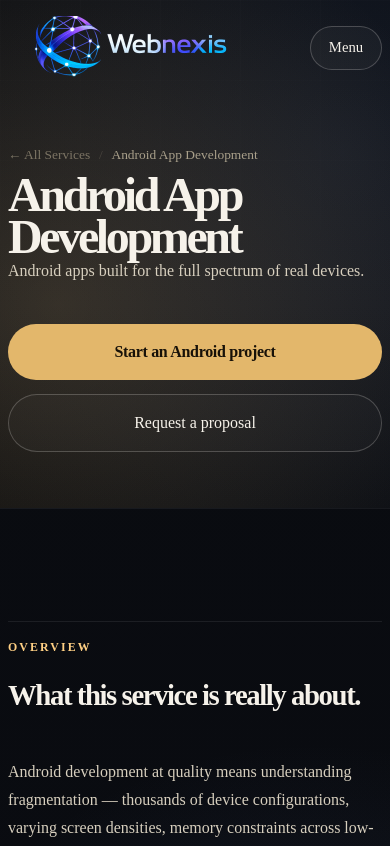
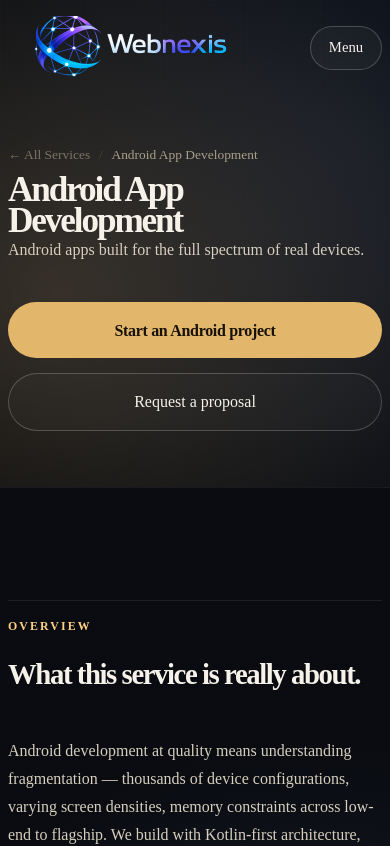
Before and after one commit to Webnexis252/god, a Next.js app: page /services/android-app-development in a window 390 px wide. Shown: the top 846 px of the page. Built offline with nearby package versions, Linux system fonts and the light colour scheme.

Commit message:
feat: add spectacular entrance reveal and refine hero typography

```diff
--- a/src/app/globals.css
+++ b/src/app/globals.css
@@ -107,12 +107,144 @@ ol {
   outline-offset: 3px;
 }
 
+/* ─────────────────────────────────────────
+   Spectacular Entrance Reveal
+───────────────────────────────────────── */
+
+.entrance-overlay-spectacular {
+  position: fixed;
+  inset: 0;
+  z-index: 9999;
+  display: flex;
+  flex-direction: column;
+  align-items: center;
+  justify-content: center;
+  pointer-events: none;
+}
+
+.entrance-panel {
+  position: absolute;
+  left: 0;
+  width: 100%;
+  height: 50%;
+  background: #07090d;
+  will-change: transform;
+  overflow: hidden;
+  pointer-events: auto;
+}
+
+.entrance-panel-top {
+  top: 0;
+  transform-origin: top;
+}
+
+.entrance-panel-bottom {
+  bottom: 0;
+  transform-origin: bottom;
+}
+
+.entrance-glow {
+  position: absolute;
+  width: 100%;
+  height: 200%;
+  left: 0;
+  pointer-events: none;
+  background:
+    radial-gradient(ellipse 60% 44% at 50% 50%, rgba(227, 183, 107, 0.18), transparent 70%),
+    radial-gradient(ellipse 40% 30% at 50% 50%, rgba(88, 111, 157, 0.12), transparent 60%);
+  animation: entrance-glow-pulse 2s ease-in-out infinite alternate;
+}
+
+.entrance-glow-top { bottom: -100%; }
+.entrance-glow-bottom { top: -100%; }
+
+@keyframes entrance-glow-pulse {
+  from { opacity: 0.7; }
+  to   { opacity: 1; }
+}
+
+.entrance-grid {
+  position: absolute;
+  width: 100%;
+  height: 200%;
+  left: 0;
+  pointer-events: none;
+  background-image:
+    linear-gradient(rgba(255, 255, 255, 0.022) 1px, transparent 1px),
+    linear-gradient(90deg, rgba(255, 255, 255, 0.022) 1px, transparent 1px);
+  background-size: 5rem 5rem;
+  mask-image: radial-gradient(ellipse 70% 60% at center, rgba(0,0,0,0.6), transparent 80%);
+}
+
+.entrance-grid-top { bottom: -100%; }
+.entrance-grid-bottom { top: -100%; }
+
+.entrance-center-content {
+  position: relative;
+  z-index: 10;
+  display: flex;
+  flex-direction: column;
+  align-items: center;
+  gap: 3rem;
+  will-change: opacity, transform;
+}
+
+.entrance-logo {
+  width: clamp(10rem, 28vw, 15rem);
+  height: auto;
+  object-fit: contain;
+  filter: brightness(1.1) drop-shadow(0 0 2.5rem rgba(227, 183, 107, 0.28));
+  user-select: none;
+  pointer-events: none;
+}
+
+.entrance-loading-wrapper {
+  display: flex;
+  flex-direction: column;
+  align-items: center;
+  gap: 0.9rem;
+}
+
+.entrance-progress-text {
+  font-family: var(--font-display);
+  font-size: 1.25rem;
+  font-weight: 300;
+  color: var(--text-muted);
+  letter-spacing: 0.05em;
+  font-variant-numeric: tabular-nums;
+}
+
+.entrance-progress-track {
+  width: 16rem;
+  height: 2px;
+  background: rgba(255, 255, 255, 0.06);
+  border-radius: var(--radius-pill);
+  overflow: hidden;
+}
+
+.entrance-progress-bar {
+  height: 100%;
+  background: linear-gradient(90deg, var(--accent-strong), var(--accent));
+  border-radius: var(--radius-pill);
+  box-shadow: 0 0 10px rgba(227, 183, 107, 0.4);
+}
+
+.entrance-status-text {
+  font-size: 0.65rem;
+  font-weight: 700;
+  text-transform: uppercase;
+  letter-spacing: 0.25em;
+  color: var(--accent-strong);
+  opacity: 0.8;
+}
+
 main {
   display: flex;
   flex-direction: column;
   gap: 7rem;
   padding-bottom: 7rem;
 }
+
 
 section[id] {
   scroll-margin-top: calc(var(--nav-height) + 1rem);
@@ -527,9 +659,9 @@ section[id] {
   margin: 0;
   max-width: 9.5ch;
   font-family: var(--font-display);
-  font-size: clamp(3.6rem, 8vw, 7.9rem);
-  line-height: 0.86;
-  letter-spacing: -0.095em;
+  font-size: clamp(2.6rem, 5.5vw, 5.5rem);
+  line-height: 0.9;
+  letter-spacing: -0.075em;
   text-wrap: balance;
 }
 
@@ -1369,7 +1501,7 @@ section[id] {
   margin: 0;
   color: rgba(246, 242, 234, 0.1);
   font-family: var(--font-display);
-  font-size: clamp(4rem, 9vw, 10rem);
+  font-size: clamp(3rem, 7vw, 7.5rem);
   line-height: 0.85;
   letter-spacing: -0.1em;
   font-weight: 800;
@@ -1382,9 +1514,9 @@ section[id] {
 .service-detail-title {
   margin: 0;
   font-family: var(--font-display);
-  font-size: clamp(3rem, 7vw, 7.2rem);
-  line-height: 0.88;
-  letter-spacing: -0.07em;
+  font-size: clamp(2.2rem, 5vw, 5rem);
+  line-height: 0.9;
+  letter-spacing: -0.06em;
   max-width: 14ch;
 }
 
--- a/src/app/layout.js
+++ b/src/app/layout.js
@@ -1,5 +1,6 @@
 import "./globals.css";
 import { siteConfig } from "@/lib/site";
+import EntranceReveal from "@/components/EntranceReveal";
 
 export const metadata = {
   metadataBase: new URL(siteConfig.url),
@@ -81,6 +82,7 @@ export default function RootLayout({ children }) {
   return (
     <html lang="en" dir="ltr">
       <body>
+        <EntranceReveal />
         {children}
         <script
           type="application/ld+json"
--- /dev/null
+++ b/src/components/EntranceReveal.js
@@ -0,0 +1,125 @@
+"use client";
+
+import { useEffect, useState } from "react";
+import { motion, AnimatePresence, useReducedMotion } from "framer-motion";
+
+export default function EntranceReveal() {
+  const [isVisible, setIsVisible] = useState(true);
+  const [progress, setProgress] = useState(0);
+  const [phase, setPhase] = useState("loading"); // "loading" | "split" | "done"
+  const prefersReducedMotion = useReducedMotion();
+
+  useEffect(() => {
+    // Lock scroll while overlay is active
+    document.body.style.overflow = "hidden";
+
+    if (prefersReducedMotion) {
+      document.body.style.overflow = "";
+      setIsVisible(false);
+      return;
+    }
+
+    // Fake progress counter (0 to 100 over ~1.2s)
+    let startTime = null;
+    const duration = 1200;
+
+    const animateProgress = (timestamp) => {
+      if (!startTime) startTime = timestamp;
+      const elapsed = timestamp - startTime;
+      const rawProgress = Math.min((elapsed / duration) * 100, 100);
+
+      // Easing function for progress (easeOutExpo-ish)
+      const easedProgress = rawProgress === 100 ? 100 : 100 * (1 - Math.pow(2, -10 * (rawProgress / 100)));
+
+      setProgress(Math.round(easedProgress));
+
+      if (elapsed < duration) {
+        requestAnimationFrame(animateProgress);
+      } else {
+        // Trigger the split reveal
+        setTimeout(() => setPhase("split"), 100);
+
+        // Remove from DOM eventually
+        setTimeout(() => {
+          setPhase("done");
+          document.body.style.overflow = "";
+          setIsVisible(false);
+        }, 1200); // 1.2s for split animation to finish
+      }
+    };
+
+    requestAnimationFrame(animateProgress);
+
+    return () => {
+      document.body.style.overflow = "";
+    };
+  }, [prefersReducedMotion]);
+
+  if (!isVisible) return null;
+
+  return (
+    <AnimatePresence>
+      <div className="entrance-overlay-spectacular" aria-hidden="true" role="presentation">
+
+        {/* Top Half Panel */}
+        <motion.div
+          className="entrance-panel entrance-panel-top"
+          initial={{ y: "0%" }}
+          animate={phase === "split" ? { y: "-100%" } : { y: "0%" }}
+          transition={{ duration: 1.1, ease: [0.76, 0, 0.24, 1] }}
+        >
+          <div className="entrance-grid" />
+          <div className="entrance-glow entrance-glow-top" />
+        </motion.div>
+
+        {/* Bottom Half Panel */}
+        <motion.div
+          className="entrance-panel entrance-panel-bottom"
+          initial={{ y: "0%" }}
+          animate={phase === "split" ? { y: "100%" } : { y: "0%" }}
+          transition={{ duration: 1.1, ease: [0.76, 0, 0.24, 1] }}
+        >
+          <div className="entrance-grid entrance-grid-bottom" />
+          <div className="entrance-glow entrance-glow-bottom" />
+        </motion.div>
+
+        {/* Center Content (Logo & Progress) */}
+        <motion.div
+          className="entrance-center-content"
+          initial={{ opacity: 0, scale: 0.96 }}
+          animate={
+            phase === "split"
+              ? { opacity: 0, scale: 1.1 }
+              : { opacity: 1, scale: 1 }
+          }
+          transition={
+            phase === "split"
+              ? { duration: 0.5, ease: [0.4, 0, 1, 1] }
+              : { duration: 0.8, ease: [0.16, 1, 0.3, 1] }
+          }
+        >
+          <img
+            src="/logo.png"
+            alt="Webnexis"
+            className="entrance-logo"
+            draggable={false}
+          />
+
+          <div className="entrance-loading-wrapper">
+            <span className="entrance-progress-text">{progress}%</span>
+            <div className="entrance-progress-track">
+              <motion.div
+                className="entrance-progress-bar"
+                style={{ width: `${progress}%` }}
+              />
+            </div>
+            <span className="entrance-status-text">
+              {progress === 100 ? "READY" : "LOADING"}
+            </span>
+          </div>
+        </motion.div>
+
+      </div>
+    </AnimatePresence>
+  );
+}
--- a/src/components/HeroSection.js
+++ b/src/components/HeroSection.js
@@ -38,7 +38,7 @@ export default function HeroSection() {
             ? {
                 initial: prefersReducedMotion ? false : { opacity: 0, y: 42 },
                 animate: prefersReducedMotion ? { opacity: 1 } : { opacity: 1, y: 0 },
-                transition: { duration: 0.85, ease: [0.16, 1, 0.3, 1] },
+                transition: { duration: 0.85, delay: 1.6, ease: [0.16, 1, 0.3, 1] },
               }
             : {})}
         >
@@ -68,7 +68,7 @@ export default function HeroSection() {
                 animate: prefersReducedMotion ? { opacity: 1 } : { opacity: 1, y: 0 },
                 transition: {
                   duration: 0.8,
-                  delay: 0.08,
+                  delay: 1.68,
                   ease: [0.16, 1, 0.3, 1],
                 },
               }
```
Also changed, not shown: src/app/page.js (+0 -25 lines).
